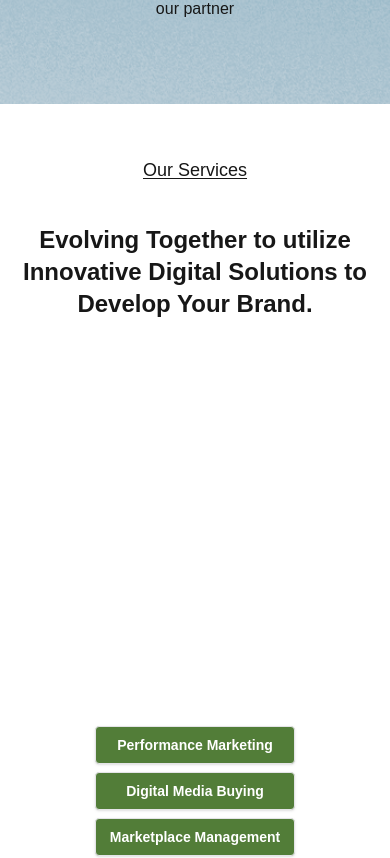
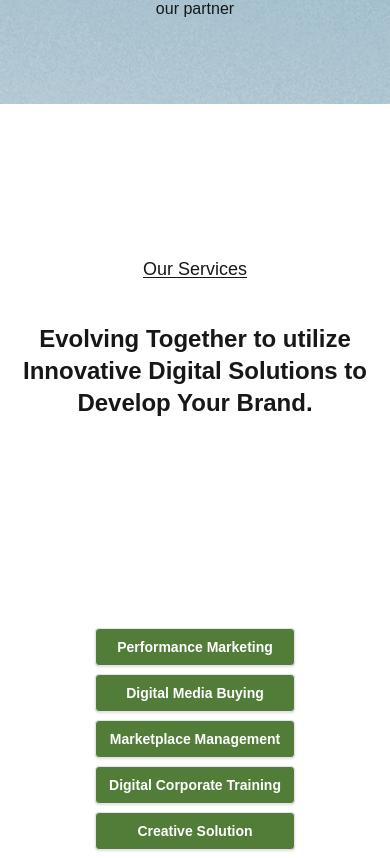
Before and after one commit to jamalakbara/adana-digital, a Next.js app: page / in a window 390 px wide. Shown: the part 1584-2442 px from the top of the page. Built offline with nearby package versions, Linux system fonts and the light colour scheme.

Commit message:
minor adjustment in ServicesSection

```diff
--- a/app/page.tsx
+++ b/app/page.tsx
@@ -92,7 +92,7 @@ function WhySection() {
 
 function ServicesSection() {
   return (
-    <section id="ServicesSection" className="bg-white bg-cover h-screen flex flex-col items-center justify-between align-middle text-center relative lg:text-left">
+    <section id="ServicesSection" className="bg-white bg-cover h-screen flex flex-col items-center justify-around lg:justify-between align-middle text-center relative lg:text-left">
       <div className="lg:w-[60%] flex flex-col align-middle justify-center">
         <InViewWrapper>
           <div className="text-lg mt-5 p-8 lg:mt-0 underline underline-offset-2">Our Services</div>
```
